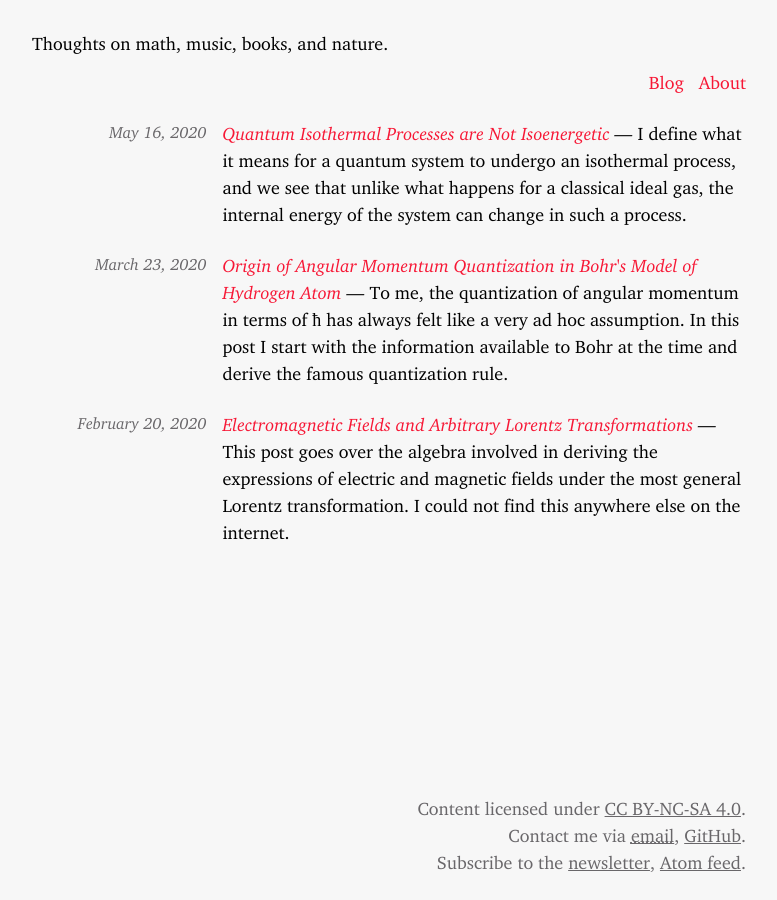
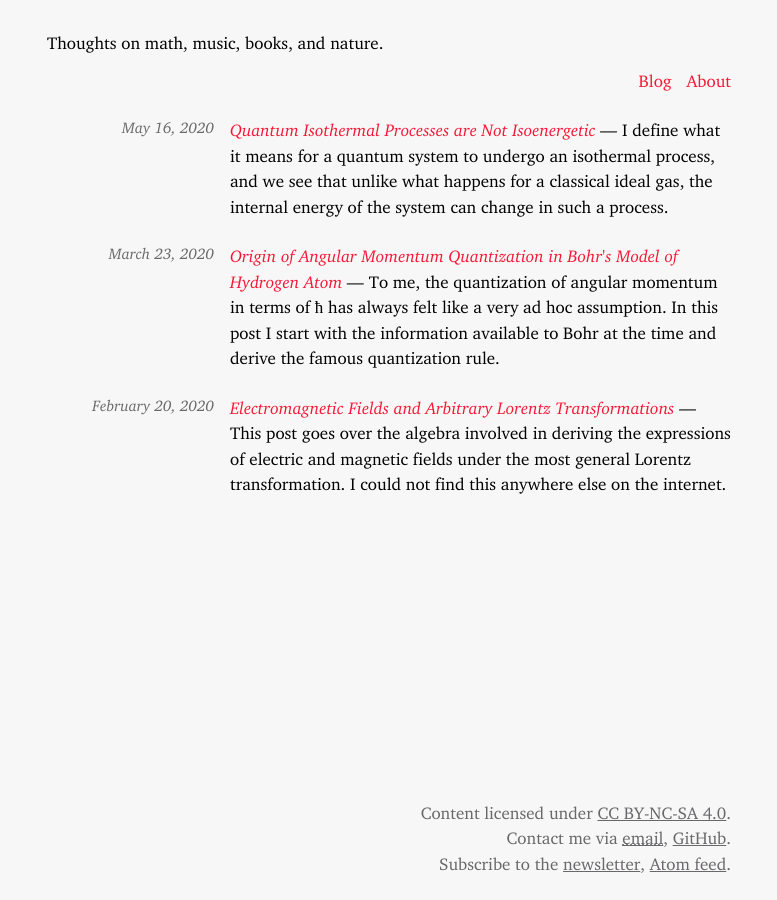
Before and after one commit to LeonardoGoller/LeonardoGoller.github.io, a Jekyll site: the page built from index.html, in a window 1280 px wide. Shown: the whole page, without its empty margins (251-1028 px from the left). Built offline with Jekyll 4.4.1, drawn with Linux system fonts in a browser that asks for light colours; comment, search, counter and statistics services are not loaded.

Commit message:
font size

```diff
--- a/assets/styles/main.scss
+++ b/assets/styles/main.scss
@@ -10,7 +10,7 @@
 /* Fonts */
 @import 'fonts.scss';
 
-$base-size: 1.8rem;
+$base-size: 1.7rem;
 
 $serif: 'Charter', serif;
 $mono: monospace;
@@ -35,7 +35,7 @@ body {
   font-size: $base-size;
   line-height: 1.5;
   margin: 0 auto;
-  max-width: 75rem;
+  max-width: 72rem;
   padding: 3rem 1.8rem 0;
 
   & > * {
```
